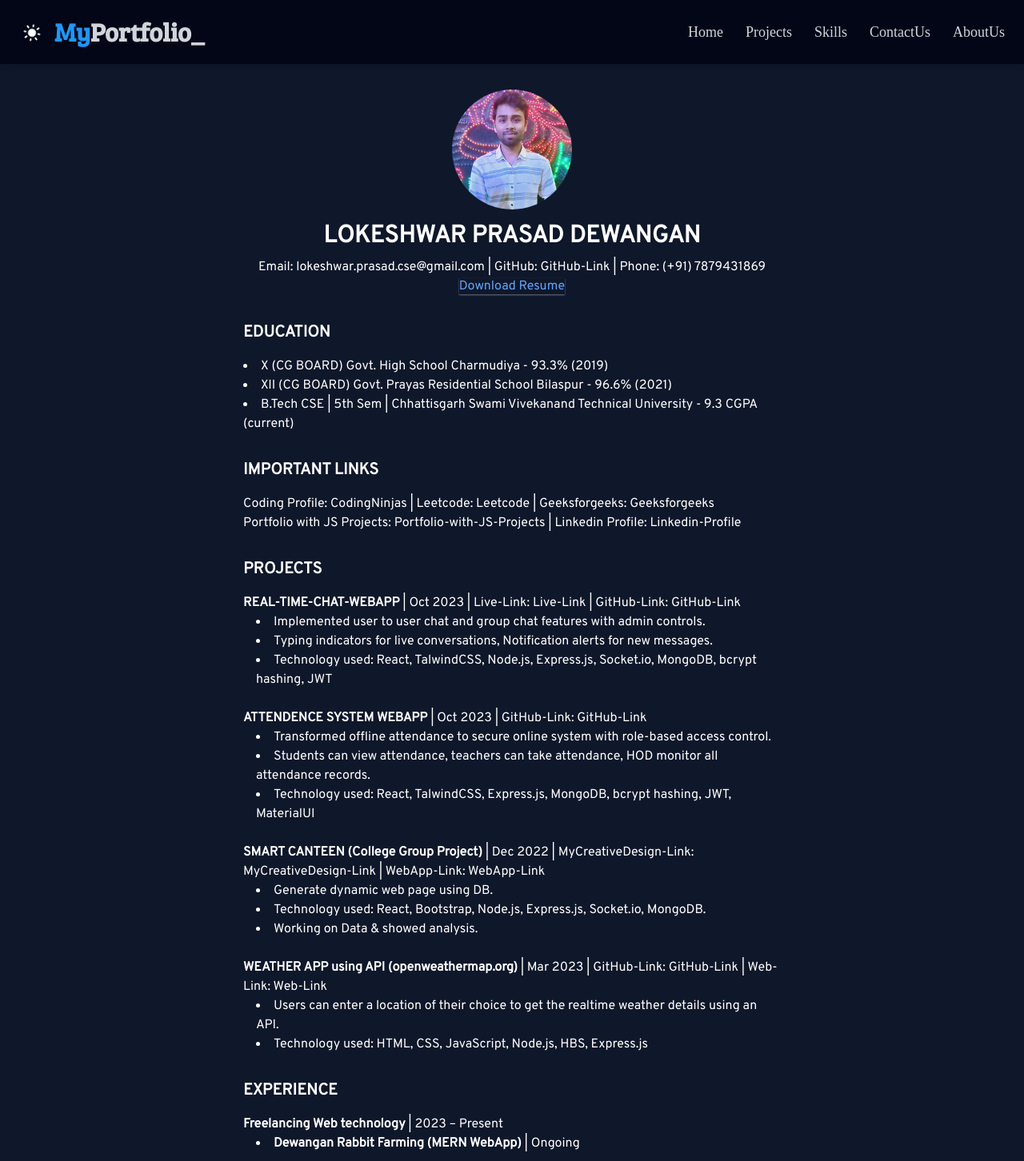
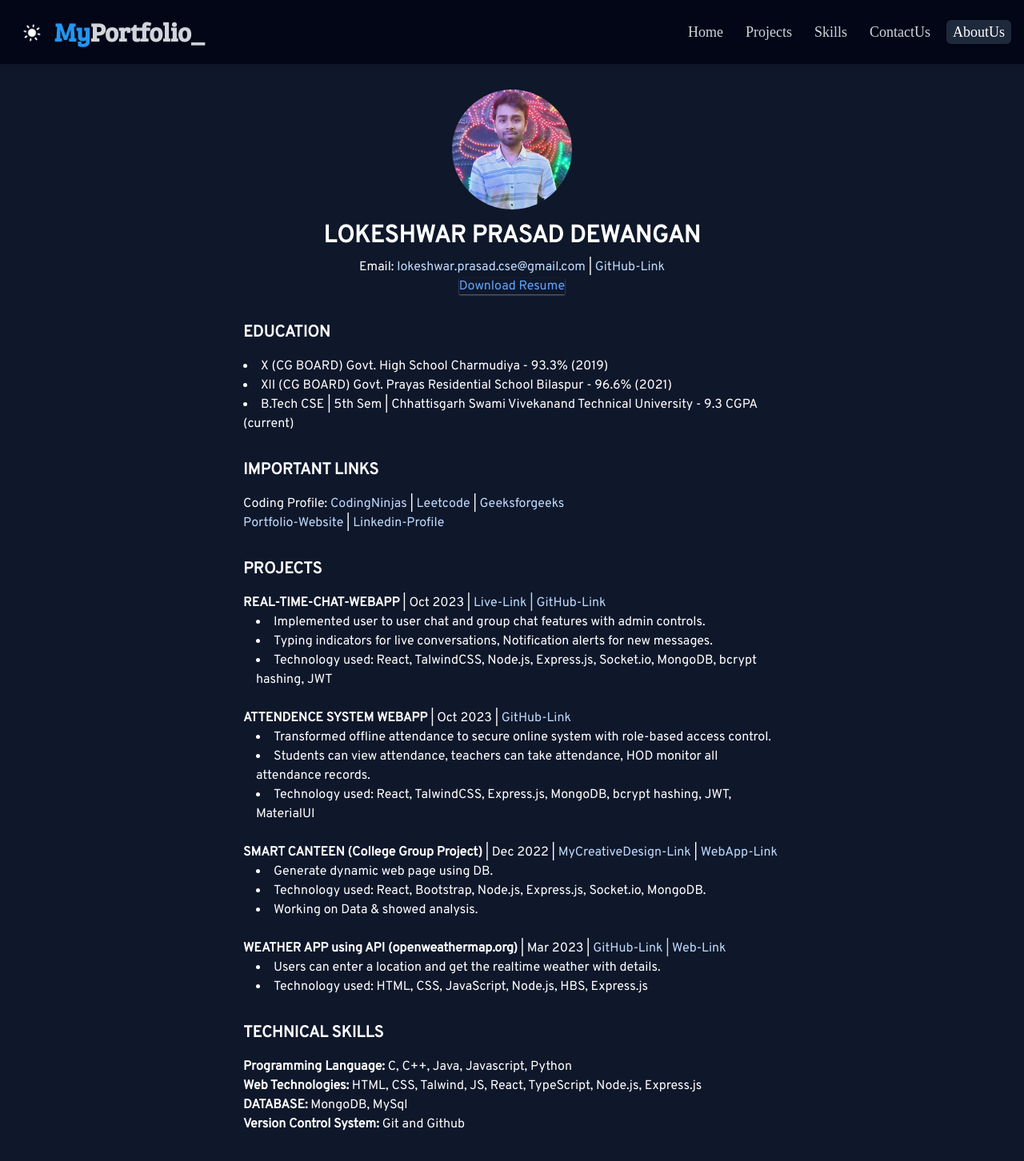
Before and after one commit to LokeshwarPrasad3/Brand-new-Portfolio, a React (Vite) app in the folder frontend/: page /about in a window 1280 px wide. Shown: the top 1452 px of the page at 80% size. Built offline with nearby package versions, Linux system fonts and the light colour scheme; a web font is replaced by a local one.

Commit message:
implement current page highlight menu

```diff
--- a/frontend/src/Components/MessageSendingForm.jsx
+++ b/frontend/src/Components/MessageSendingForm.jsx
@@ -10,7 +10,7 @@ const MessageSendingForm = () => {
   return (
     <>
       <div className="message_send_container w-full flex justify-center my-4 mb-14 items-center font-overpass">
-        <div class="login-box ">
+        <div className="login-box ">
           <h2 className="text-xl">
             <ion-icon
               name="chatbubble-ellipses-outline"
@@ -20,15 +20,15 @@ const MessageSendingForm = () => {
               Me
           </h2>
           <form>
-            <div class="user-box">
+            <div className="user-box">
               <input type="text" name="" required="" placeholder="Your Name" />
               {/* <label className="text-xl" >Your Name</label> */}
             </div>
-            <div class="user-box">
+            <div className="user-box">
               <input type="text" name="" required="" placeholder="Your Email" />
               {/* <label className="text-xl" >Email</label> */}
             </div>
-            <div class="user-box">
+            <div className="user-box">
               <input type="text" name="" required="" placeholder="Message" />
               {/* <label className="text-xl" >Message</label> */}
             </div>
--- a/frontend/src/Components/Navbar.jsx
+++ b/frontend/src/Components/Navbar.jsx
@@ -13,6 +13,7 @@ const Navbar = () => {
   const [showResNavbar, setShowResNavbar] = useState(false);
   const [showMagicNavbar, setShowMagicNavbar] = useState(false);
   const [lightMode, setLightMode] = useState(false);
+  const [currentPathname, setCurrentPathname] = useState("/");
 
   //
   const toggleResNavbar = () => {
@@ -20,7 +21,14 @@ const Navbar = () => {
   };
 
   useEffect(() => {
-    // function set current innerWidth
+    // get current path and highlight navbar menu
+    const pathname = window.location.pathname;
+    setCurrentPathname(pathname);
+    console.log(pathname);
+  }, [window.location.pathname]);
+
+  useEffect(() => {
+  // function set current innerWidth
     const handleWindowResize = () => {
       setWindowWidth(window.innerWidth);
       console.log(window.innerWidth);
@@ -83,35 +91,70 @@ const Navbar = () => {
         >
           <ul id="nav_ul" className="flex font-signika gap-3">
             <li className="nav_list">
-              <Link onClick={toggleResNavbar} className="nav_link" to="/">
+              <Link
+                onClick={toggleResNavbar}
+                className={`nav_link
+              ${
+                currentPathname === "/"
+                  ? "bg-slate-800 text-white"
+                  : "text-gray-300 bg-slate-950"
+              } `}
+                to="/"
+              >
                 Home
               </Link>
             </li>
             <li className="nav_list">
               <Link
                 onClick={toggleResNavbar}
-                className="nav_link"
+                className={`nav_link
+                ${
+                  currentPathname === "/projects"
+                    ? "bg-slate-800 text-white"
+                    : "text-gray-300 bg-slate-950"
+                } `}
                 to="/projects"
               >
                 Projects
               </Link>
             </li>
             <li className="nav_list">
-              <Link onClick={toggleResNavbar} className="nav_link" to="/skills">
+              <Link
+                onClick={toggleResNavbar}
+                className={`nav_link
+              ${
+                currentPathname === "/skills"
+                  ? "bg-slate-800 text-white"
+                  : "text-gray-300 bg-slate-950"
+              } `}
+                to="/skills"
+              >
                 Skills
               </Link>
             </li>
             <li className="nav_list">
               <Link
                 onClick={toggleResNavbar}
-                className="nav_link"
+                className={`nav_link ${
+                  currentPathname === "/contact"
+                    ? "bg-slate-800 text-white"
+                    : "text-gray-300 bg-slate-950"
+                } `}
                 to="/contact"
               >
                 ContactUs
               </Link>
             </li>
             <li className="nav_list">
-              <Link onClick={toggleResNavbar} className="nav_link" to="/about">
+              <Link
+                onClick={toggleResNavbar}
+                className={`nav_link ${
+                  currentPathname === "/about"
+                    ? "bg-slate-800 text-white"
+                    : "text-gray-300 bg-slate-950"
+                } `}
+                to="/about"
+              >
                 AboutUs
               </Link>
             </li>
--- a/frontend/src/Components/SocialMedia.jsx
+++ b/frontend/src/Components/SocialMedia.jsx
@@ -6,58 +6,58 @@ const SocialMedia = () => {
     <>
       <div className="social_links_container h-28 py-5  flex justify-between items-center flex-col text-white my-2 ">
         <h2 className="font-overpass text-xl">Social Media Links</h2>
-        <div class="social-icons">
+        <div className="social-icons">
           <a
             href="https://github.com/LokeshwarPrasad3"
             target="_blank"
-            class="social-icon social-icon--github"
+            className="social-icon social-icon--github"
           >
             <ion-icon className="social_ion_icon" name="logo-github"></ion-icon>
-            <div class="tooltip">Github</div>
+            <div className="tooltip">Github</div>
           </a>
           <a
             href="https://www.linkedin.com/in/lokeshwar-prasad-dewangan-7b2163211/"
             target="_blank"
-            class="social-icon social-icon--linkedin"
+            className="social-icon social-icon--linkedin"
           >
             <ion-icon
               className="social_ion_icon"
               name="logo-linkedin"
             ></ion-icon>
-            <div class="tooltip">LinkedIn</div>
+            <div className="tooltip">LinkedIn</div>
           </a>
           <a
             href="https://instagram.com/lokeshwarprasad3"
             target="_blank"
-            class="social-icon social-icon--instagram"
+            className="social-icon social-icon--instagram"
           >
             <ion-icon
               className="social_ion_icon"
               name="logo-instagram"
             ></ion-icon>
-            <div class="tooltip">Instagram</div>
+            <div className="tooltip">Instagram</div>
           </a>
           <a
             href="https://twitter.com/LokeshwarPras17"
             target="_blank"
-            class="social-icon social-icon--twitter"
+            className="social-icon social-icon--twitter"
           >
             <ion-icon
               className="social_ion_icon"
               name="logo-twitter"
             ></ion-icon>
-            <div class="tooltip">Twitter</div>
+            <div className="tooltip">Twitter</div>
           </a>
           <a
             href="https://www.facebook.com/lokeshwarprasad.dewangan.7/"
             target="_blank"
-            class="social-icon social-icon--facebook"
+            className="social-icon social-icon--facebook"
           >
             <ion-icon
               className="social_ion_icon"
               name="logo-facebook"
             ></ion-icon>
-            <div class="tooltip">Facebook</div>
+            <div className="tooltip">Facebook</div>
           </a>
         </div>
       </div>
--- a/frontend/src/Pages/AboutPage.jsx
+++ b/frontend/src/Pages/AboutPage.jsx
@@ -11,19 +11,30 @@ const AboutPage = () => {
               alt="Profile"
               className="rounded-full mx-auto mb-4"
               style={{ width: "150px", height: "150px" }}
+              loading="lazy"
             />
             <h1 className="text-3xl font-bold mb-2">
               LOKESHWAR PRASAD DEWANGAN
             </h1>
             <p>
               Email:{" "}
-              <a href="mailto:lokeshwar.prasad.cse@gmail.com">
+              <a
+                className="about_links"
+                href="mailto:lokeshwar.prasad.cse@gmail.com"
+              >
                 lokeshwar.prasad.cse@gmail.com
               </a>{" "}
-              | GitHub: <a href="your-github-link">GitHub-Link</a> | Phone:
-              (+91) 7879431869
+              |&nbsp;
+              <a className="about_links" href="your-github-link">
+                GitHub-Link
+              </a>{" "}
             </p>
-            <a className="text-blue-400 shadow-sm shadow-gray-500" href="./data/Resume-of-Lokeshwar-Prasad.pdf">Download Resume</a>
+            <a
+              className="text-blue-400 shadow-sm shadow-gray-500"
+              href="./data/Resume-of-Lokeshwar-Prasad.pdf"
+            >
+              Download Resume
+            </a>
           </div>
 
           <div className="mt-8">
@@ -44,24 +55,61 @@ const AboutPage = () => {
           <div className="mt-8">
             <h2 className="text-xl font-semibold mb-4">IMPORTANT LINKS</h2>
             <p>
-              Coding Profile: <a href="your-codingninja-link">CodingNinjas</a> |
-              Leetcode: <a href="your-leetcode-link">Leetcode</a> |
-              Geeksforgeeks: <a href="your-geeksforgeeks-link">Geeksforgeeks</a>
+              Coding Profile:{" "}
+              <a
+                className="about_links"
+                href="https://www.codingninjas.com/studio/profile/lokeshwar_cse"
+              >
+                CodingNinjas
+              </a>{" "}
+              |
+              <a
+                className="about_links"
+                href="https://leetcode.com/lokeshwarprasad/"
+              >
+                &nbsp;Leetcode
+              </a>{" "}
+              |
+              <a
+                className="about_links"
+                href="https://auth.geeksforgeeks.org/user/lokeshwarprasad1/"
+              >
+                &nbsp;Geeksforgeeks
+              </a>
             </p>
             <p>
-              Portfolio with JS Projects:{" "}
-              <a href="your-portfolio-link">Portfolio-with-JS-Projects</a> |
-              Linkedin Profile:{" "}
-              <a href="your-linkedin-link">Linkedin-Profile</a>
+              <a
+                className="about_links"
+                href="https://lokeshwar-creatives.netlify.app/"
+              >
+                Portfolio-Website
+              </a>{" "}
+              |&nbsp;
+              <a
+                className="about_links"
+                href="https://www.linkedin.com/in/lokeshwar-prasad-dewangan-7b2163211/"
+              >
+                Linkedin-Profile
+              </a>
             </p>
           </div>
 
           <div className="mt-8">
             <h2 className="text-xl font-semibold mb-4">PROJECTS</h2>
             <p>
-              <strong>REAL-TIME-CHAT-WEBAPP</strong> | Oct 2023 | Live-Link:{" "}
-              <a href="your-live-link">Live-Link</a> | GitHub-Link:{" "}
-              <a href="your-github-link">GitHub-Link</a>
+              <strong>REAL-TIME-CHAT-WEBAPP</strong> | Oct 2023 |
+              <a
+                className="about_links"
+                href="https://lokeshwar-chat-web-app.onrender.com/"
+              >
+                &nbsp;Live-Link&nbsp;
+              </a>
+              <a
+                className="about_links"
+                href="https://github.com/LokeshwarPrasad3/Real-Time-ChatApp"
+              >
+                |&nbsp;GitHub-Link
+              </a>
             </p>
             <ul className="list-disc list-inside ml-4">
               <li>
@@ -81,7 +129,12 @@ const AboutPage = () => {
 
             <p>
               <strong>ATTENDENCE SYSTEM WEBAPP</strong> | Oct 2023 |
-              GitHub-Link: <a href="your-github-link">GitHub-Link</a>
+              <a
+                className="about_links"
+                href="https://github.com/LokeshwarPrasad3/Attendance-Management-WebApp"
+              >
+                &nbsp;GitHub-Link&nbsp;
+              </a>
             </p>
             <ul className="list-disc list-inside ml-4">
               <li>
@@ -100,9 +153,20 @@ const AboutPage = () => {
             <br />
             <p>
               <strong>SMART CANTEEN (College Group Project)</strong> | Dec 2022
-              | MyCreativeDesign-Link:{" "}
-              <a href="your-design-link">MyCreativeDesign-Link</a> |
-              WebApp-Link: <a href="your-webapp-link">WebApp-Link</a>
+              |
+              <a
+                className="about_links"
+                href="https://canteen-webapp.netlify.app/"
+              >
+                &nbsp;MyCreativeDesign-Link&nbsp;
+              </a>
+              |
+              <a
+                className="about_links"
+                href="https://smartcanteen07.onrender.com/"
+              >
+                &nbsp;WebApp-Link
+              </a>
             </p>
             <ul className="list-disc list-inside ml-4">
               <li>Generate dynamic web page using DB.</li>
@@ -116,28 +180,21 @@ const AboutPage = () => {
             <p>
               <br />
               <strong>WEATHER APP using API (openweathermap.org)</strong> | Mar
-              2023 | GitHub-Link: <a href="your-github-link">GitHub-Link</a> |
-              Web-Link: <a href="your-web-link">Web-Link</a>
+              2023 |
+              <a className="about_links" href="your-github-link">
+                &nbsp;GitHub-Link
+              </a>{" "}
+              <a className="about_links" href="your-web-link">
+                | Web-Link
+              </a>
             </p>
             <ul className="list-disc list-inside ml-4">
               <li>
-                Users can enter a location of their choice to get the realtime
-                weather details using an API.
+                Users can enter a location and get the realtime
+                weather with details.
               </li>
               <li>
                 Technology used: HTML, CSS, JavaScript, Node.js, HBS, Express.js
-              </li>
-            </ul>
-          </div>
-
-          <div className="mt-8">
-            <h2 className="text-xl font-semibold mb-4">EXPERIENCE</h2>
-            <p>
-              <strong>Freelancing Web technology</strong> | 2023 – Present
-            </p>
-            <ul className="list-disc list-inside ml-4">
-              <li>
-                <strong>Dewangan Rabbit Farming (MERN WebApp)</strong> | Ongoing
               </li>
             </ul>
           </div>
--- a/frontend/src/Utils/MyProjects.js
+++ b/frontend/src/Utils/MyProjects.js
@@ -9,6 +9,12 @@ export const projectsArray = [
         title: "Attendance Management",
         src: "./projects/attendance-management.png",
         live_link: "https://lokeshwar-attendance.onrender.com/",
+        repo: "https://github.com/LokeshwarPrasad3/Attendance-Management-WebApp",
+    },
+    {
+        title: "Smart Canteen Project",
+        src: "./projects/smart-canteen.png",
+        live_link: "https://canteen-webapp.netlify.app/",
         repo: "https://github.com/LokeshwarPrasad3/Attendance-Management-WebApp",
     },
     {
--- a/frontend/src/index.css
+++ b/frontend/src/index.css
@@ -9,7 +9,7 @@ html {
   @apply transition-all duration-300 ease-in;
 }
 .nav_link {
-  @apply text-lg no-underline px-2 py-[1px] cursor-pointer text-gray-300 rounded-md transition-all duration-300 ease-in hover:bg-slate-800 hover:text-white;
+  @apply text-lg no-underline px-2 py-[1px] cursor-pointer rounded-md transition-all duration-300 ease-in;
 }
 .nav_list {
   @apply list-none flex justify-center items-center;
@@ -27,3 +27,7 @@ html {
 .skills_box_class {
   @apply flex pt-5 justify-center items-center flex-col w-full md:w-[60%];
 }
+/* about page links */
+.about_links {
+  @apply text-blue-200 ;
+}
```
Also changed, not shown: frontend/public/projects/smart-canteen.png (added), 6 other files (tests, documents, lock files or other folders).
